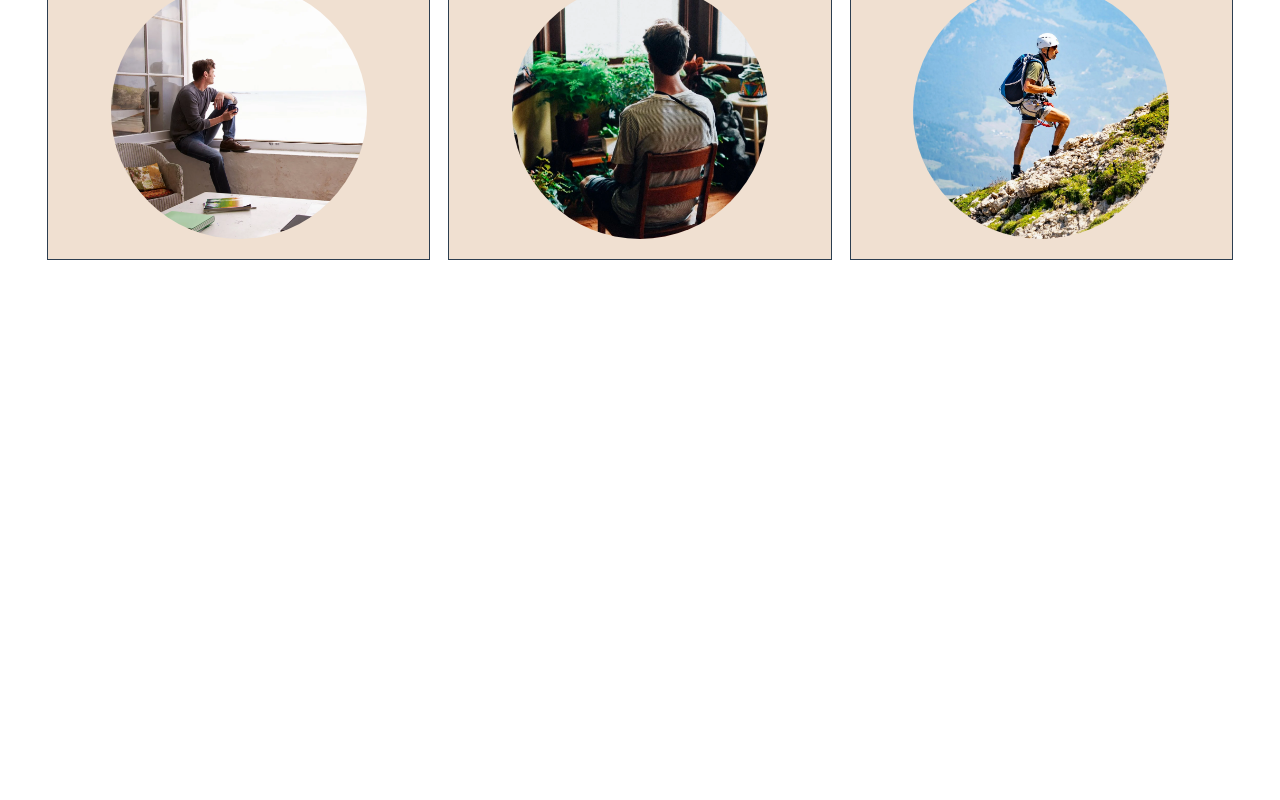
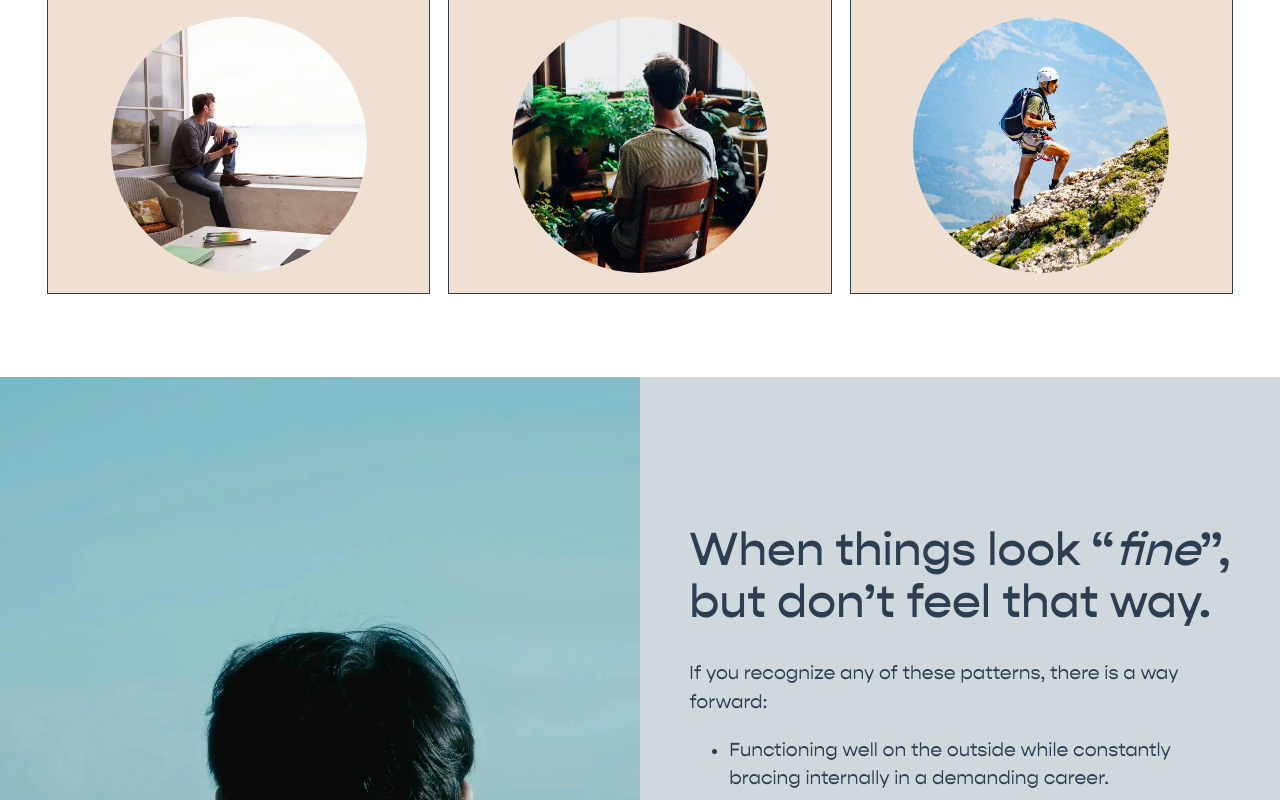
Before and after one commit to AVi-PaTeTo/dr-reynolds, a Next.js app: page / in a window 1280 px wide. Shown: the part 2000-2800 px from the top of the page. Before the commit the page ends 2343 px from the top, so only its background shows below. Built offline with nearby package versions, Linux system fonts and the light colour scheme.

Commit message:
finished Recognition section also added focus style and smooth scrolling

```diff
--- a/app/globals.css
+++ b/app/globals.css
@@ -1,7 +1,15 @@
 @import "tailwindcss";
 
+html {
+    scroll-behavior: smooth;
+}
+
+* {
+    scroll-margin-top: 100px;
+}
+
 :root {
-    --primary: #f5f1ed;
+    --primary: #f7eee6;
     --secondary: #f0e0d1;
     --accent: #2c3e50;
 
@@ -11,6 +19,15 @@
     );
 
     --heading: calc((4.5 - 1) * calc(0.012 * min(100vh, 900px)) + 1rem);
+}
+
+:focus {
+    outline: none;
+}
+
+:focus-visible {
+    outline: 2px solid var(--accent);
+    outline-offset: 2px;
 }
 
 body {
@@ -46,7 +63,7 @@ body {
     overflow-x: clip;
 }
 
-.section-grid {
+.section-grid-resonance {
     --grid-gap: 0px;
     --site-gutter: 6vw;
     --site-max-width: 3000px;
@@ -76,6 +93,36 @@ body {
     overflow-x: clip;
 }
 
+.section-grid-recognition {
+    --grid-gap: 0px;
+    --site-gutter: 6vw;
+    --site-max-width: 3000px;
+
+    --container-width: min(
+        var(--site-max-width),
+        calc(100vw - var(--site-gutter) * 2)
+    );
+
+    --grid-gutter: calc(var(--site-gutter) - var(--grid-gap));
+
+    --cell-max-width: calc(
+        (var(--site-max-width) - (var(--grid-gap) * (8 - 1))) / 8
+    );
+    --site-title-font-font-size-value: 2;
+
+    display: grid;
+    grid-template-columns:
+        minmax(var(--grid-gutter), 1fr)
+        repeat(8, minmax(0, var(--cell-max-width)))
+        minmax(var(--grid-gutter), 1fr);
+
+    grid-template-rows: repeat(24, minmax(24px, auto));
+    column-gap: var(--grid-gap);
+    row-gap: 11px;
+
+    overflow-x: clip;
+}
+
 @media (min-width: 768px) {
     .hero-grid {
         --site-gutter: 3.75vw;
@@ -97,7 +144,7 @@ body {
         );
     }
 
-    .section-grid {
+    .section-grid-resonance {
         --site-gutter: 3.75vw;
 
         --row-height-scaling-factor: 0.0215;
@@ -121,6 +168,40 @@ body {
 
         grid-template-rows: repeat(
             17,
+            minmax(
+                calc(var(--container-width) * var(--row-height-scaling-factor)),
+                auto
+            )
+        );
+
+        overflow-x: clip;
+    }
+
+    .section-grid-recognition {
+        --site-gutter: 3.75vw;
+
+        --row-height-scaling-factor: 0.0215;
+
+        --container-width: min(
+            var(--site-max-width),
+            calc(100vw - var(--site-gutter) * 2)
+        );
+
+        --grid-gutter: calc(var(--site-gutter) - var(--grid-gap));
+
+        --cell-max-width: calc(
+            (var(--site-max-width) - (var(--grid-gap) * (8 - 1))) / 8
+        );
+
+        display: grid;
+
+        grid-template-columns:
+            minmax(var(--grid-gutter), 1fr)
+            repeat(24, minmax(0, var(--cell-max-width)))
+            minmax(var(--grid-gutter), 1fr);
+
+        grid-template-rows: repeat(
+            21,
             minmax(
                 calc(var(--container-width) * var(--row-height-scaling-factor)),
                 auto
--- a/app/page.tsx
+++ b/app/page.tsx
@@ -1,12 +1,14 @@
 import Hero from "@/components/Hero";
+import Recognition from "@/components/Recognition";
 import Resonance from "@/components/Resonance";
 import Speciality from "@/components/Speciality";
 export default function Home() {
     return (
-        <div className="flex flex-col text-[var(--accent)]">
+        <div className="flex flex-col text-[var(--accent)] transition-all duration-400 ease">
             <Hero />
             <Resonance />
             <Speciality />
+            <Recognition />
         </div>
     );
 }
--- a/components/Hero.tsx
+++ b/components/Hero.tsx
@@ -41,7 +41,7 @@ export default function Hero() {
                             md:col-start-13 md:col-end-25 md:row-start-13 md:row-end-15  md
                             flex flex-col justify-center text-center"
                 >
-                    <button className="mx-auto px-[2em] py-[1em] border-1 w-fit h-fit font-[510] text-[calc((0.9-1)*1.2vw+1rem)] hover:text-[var(--primary)] hover:bg-[var(--accent)] border-[var(--accent)] transition-colors duration-400 ease-linear">
+                    <button className="mx-auto px-[2em] py-[1em] border-1 border-[-var(--acce)] w-fit h-fit font-[510] text-[calc((0.9-1)*1.2vw+1rem)] hover:text-[var(--primary)] hover:bg-[var(--accent)] border-[var(--accent)] transition-colors duration-400 ease-linear">
                         CONNECT WITH ME →
                     </button>
                 </div>
--- /dev/null
+++ b/components/Recognition.tsx
@@ -0,0 +1,75 @@
+import Image from "next/image";
+import recognition from "../public/recognition.webp";
+export default function Recognition() {
+    return (
+        <section className="relative section-grid-recognition bg-[#cfd8dc] text-[var(--accent)]">
+            <div className="col-start-1 col-end-11 row-start-1 row-end-9 md:col-start-1 md:col-end-14 md:row-start-1 md:row-end-22">
+                <div className="overflow-hidden h-full">
+                    <Image
+                        src={recognition}
+                        alt=""
+                        className="h-[269px] md:h-full object-cover "
+                    />
+                </div>
+            </div>
+            <div className="col-start-2 col-end-10 row-start-10 row-end-15 md:col-start-15 md:col-end-26 md:row-start-5 md:row-end-10">
+                <div>
+                    <h2 className="mb-8 text-[calc(((3-1)*0.012*min(100vh,900px))+1rem)] md:text-[calc((3-1)*1.2vw+1rem)] font-[510] leading-[calc(1.2em*(1+(1-3)/25))]">
+                        When things look “<span className="italic">fine</span>”,
+                        but don’t feel that way.
+                    </h2>
+                    <p className="mt-4 text-[calc((1.2-1)*(0.012*min(100vh,900px))+1rem)] md:text-[calc((1.2-1)*1.2vw+1rem)]">
+                        If you recognize any of these patterns, there is a way
+                        forward:
+                    </p>
+                </div>
+            </div>
+            <div className="col-start-2 col-end-10 row-start-15 row-end-20 md:col-start-15 md:col-end-26 md:row-start-10 md:row-end-16">
+                <div>
+                    <ul className="list-disc pl-10">
+                        <li className="my-[0.5em]">
+                            <p className="text-[calc((1.2-1)*(0.012*min(100vh,900px))+1rem)] md:text-[calc((1.2-1)*1.2vw+1rem)]">
+                                Functioning well on the outside while constantly
+                                bracing internally in a demanding career.
+                            </p>
+                        </li>
+                        <li className="my-[0.5em]">
+                            <p className="text-[calc((1.2-1)*(0.012*min(100vh,900px))+1rem)] md:text-[calc((1.2-1)*1.2vw+1rem)]">
+                                Difficulty sleeping, overthinking, or feeling
+                                perpetually on edge.
+                            </p>
+                        </li>
+                        <li className="my-[0.5em]">
+                            <p className="text-[calc((1.2-1)*(0.012*min(100vh,900px))+1rem)] md:text-[calc((1.2-1)*1.2vw+1rem)]">
+                                Feeling disconnected from yourself after years
+                                of pushing through pressure.
+                            </p>
+                        </li>
+                        <li className="my-[0.5em]">
+                            <p className="text-[calc((1.2-1)*(0.012*min(100vh,900px))+1rem)] md:text-[calc((1.2-1)*1.2vw+1rem)]">
+                                Noticing earlier experiences still shaping
+                                confidence, relationships, or a sense of safety.
+                            </p>
+                        </li>
+                    </ul>
+                </div>
+            </div>
+            <div className="col-start-2 col-end-10 row-start-20 row-end-22 md:col-start-15 md:col-end-26 md:row-start-16 md:row-end-18">
+                <div className="text-[calc((1.2-1)*(0.012*min(100vh,900px))+1rem)] md:text-[calc((1.2-1)*1.2vw+1rem)]">
+                    <p>
+                        My work is grounded, evidence-based, and collaborative.
+                    </p>
+                    <p>
+                        Together, we focus on restoring clarity, steadiness, and
+                        a more sustainable way of living.
+                    </p>
+                </div>
+            </div>
+            <div className="col-start-1 col-end-11 row-start-23 row-end-25 md:col-start-14 md:col-end-27 md:row-start-20 md:row-end-22">
+                <button className="mx-auto px-[2em] border-t-1 md:border-t-2 w-full h-full font-[600] tracking-wider text-[calc((0.9-1)*1.2vw+1rem)] hover:text-[var(--primary)] hover:bg-[var(--accent)] border-[var(--accent)] transition-colors duration-400 ease-linear">
+                    WORK WITH ME →
+                </button>
+            </div>
+        </section>
+    );
+}
--- a/components/Resonance.tsx
+++ b/components/Resonance.tsx
@@ -3,7 +3,7 @@ import resonance from "../public/resonance.webp";
 
 export default function Resonance() {
     return (
-        <section className="relative section-grid bg-[var(--secondary)]">
+        <section className="relative section-grid-resonance bg-[var(--secondary)]">
             <div className="row-start-1 row-end-9 col-start-1 col-end-11 md:col-start-14 md:col-end-27 md:row-start-1 md:row-end-18">
                 <div className="h-full w-full overflow-hidden">
                     <Image
@@ -15,17 +15,17 @@ export default function Resonance() {
             </div>
             <div className="row-start-10 row-end-21 col-start-2 col-end-10 md:col-start-2 md:col-end-13 md:row-start-6 md:row-end-13">
                 <div>
-                    <h2 className="text-[calc(((3-1)*0.012*min(100vh,900px))+1rem)] leading-[calc(1.2em*(1+(1-3)/25))] mb-8 font-medium">
+                    <h2 className="text-[calc(((3-1)*0.012*min(100vh,900px))+1rem)] md:text-[calc((3-1)*1.2vw+1rem)] leading-[calc(1.2em*(1+(1-3)/25))] mb-8 font-medium">
                         From getting through it to actually thriving.
                     </h2>
-                    <p className="my-4 text-[calc((1.2-1)*(0.012*min(100vh,900px))+1rem)]">
+                    <p className="my-4 text-[calc((1.2-1)*(0.012*min(100vh,900px))+1rem)] md:text-[calc((1.2-1)*1.2vw+1rem)]">
                         You’re used to pushing through stress — professionally
                         and personally.
                     </p>
-                    <p className="my-4 text-[calc((1.2-1)*(0.012*min(100vh,900px))+1rem)]">
+                    <p className="my-4 text-[calc((1.2-1)*(0.012*min(100vh,900px))+1rem)] md:text-[calc((1.2-1)*1.2vw+1rem)]">
                         I offer a grounded, private space.
                     </p>
-                    <p className="mt-4 text-[calc((1.2-1)*(0.012*min(100vh,900px))+1rem)]">
+                    <p className="mt-4 text-[calc((1.2-1)*(0.012*min(100vh,900px))+1rem)] md:text-[calc((1.2-1)*1.2vw+1rem)]">
                         A place to slow down, clarify what matters, and move
                         forward.
                     </p>
```
